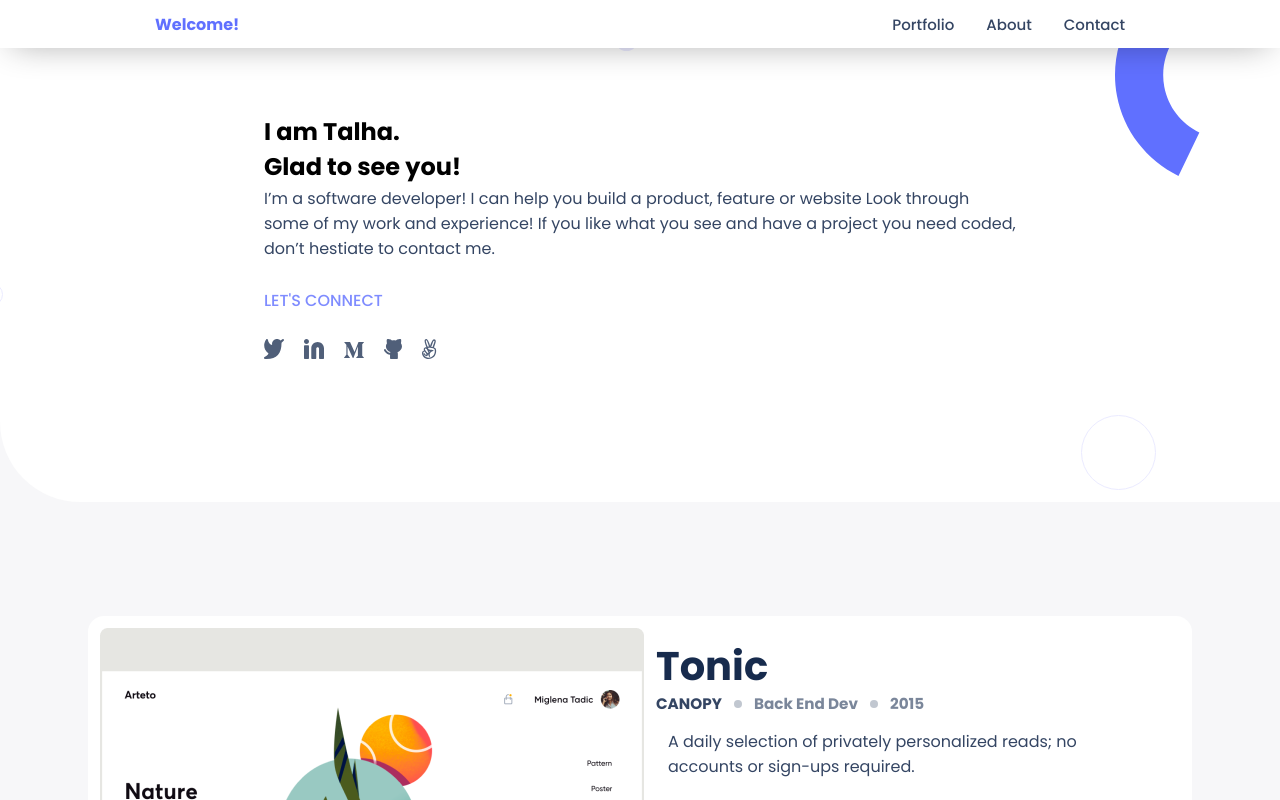
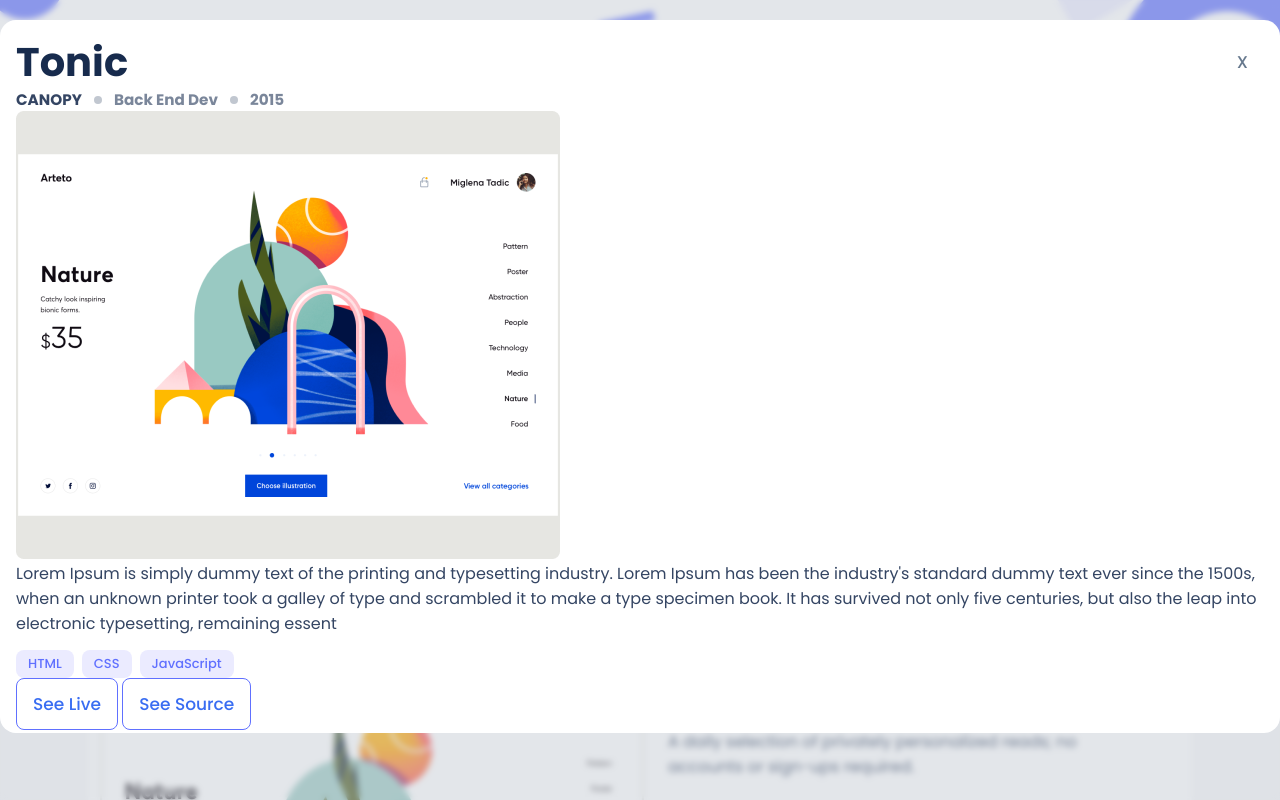
Before and after one commit to tkz96/tkz96.github.io, a website: page index.html in a window 1280 px wide. Shown: the top 800 px of the page. Drawn offline with Linux system fonts and the light colour scheme.

Commit message:
First attempt at a modal

```diff
--- a/css/styles.css
+++ b/css/styles.css
@@ -43,6 +43,39 @@ p {
   align-items: center;
   margin: 0;
   padding: 0;
+  z-index: 1;
+}
+
+#overlay {
+  /* display: none; */
+  background-color: rgba(193, 199, 208, 0.45);
+  backdrop-filter: blur(3px);
+  position: fixed;
+  top: 0;
+  right: 0;
+  bottom: 0;
+  left: 0;
+}
+
+#modal {
+  background-color: #fff;
+  position: absolute;
+  min-width: 343px;
+  height: 713px;
+  margin: auto;
+  top: 20px;
+  border-radius: 16px;
+  padding: 16px;
+}
+
+.modal-close-and-h2 {
+  display: flex;
+  justify-content: space-between;
+}
+
+#close-modal-btn {
+  border: none;
+  color: #67798e;
 }
 
 .app-header {
@@ -55,6 +88,7 @@ p {
   position: fixed;
   width: 100vw;
   box-shadow: 0 5px 35px -12px rgba(0, 0, 0, 0.45);
+  z-index: -1;
 }
 
 .app-header p {
--- /dev/null
+++ b/form-validation.js
@@ -0,0 +1,5 @@
+const email = document.getElementById('email');
+
+email.addEventListener('submit', () => {
+
+});
--- a/index.html
+++ b/index.html
@@ -27,7 +27,39 @@
     </script>
   </head>
   <body>
-
+    <div id="overlay">
+      <div id="modal">
+        <div class="card head">
+          <div class="modal-close-and-h2">
+            <h2>Tonic</h2>
+            <button id="close-modal-btn">X</button>
+          </div>
+          <ul class="caption">
+            <li class="canopy"><h3>CANOPY</h3></li>
+            <li><img src="assets/shapes/dot.svg" alt="dot" /></li>
+            <li><h3>Back End Dev</h3></li>
+            <li><img src="assets/shapes/dot.svg" alt="dot" /></li>
+            <li><h3>2015</h3></li>
+          </ul>
+        </div>
+        <img src="assets/card-images/mobile/1.png" class="image1" alt="" />
+        <img src="assets/card-images/desktop/1.png" class="image2" alt="" />
+        <div class="card text">
+          <p>
+            Lorem Ipsum is simply dummy text of the printing and typesetting industry. Lorem Ipsum has been the industry's standard dummy text ever since the 1500s, when an unknown printer took a galley of type and scrambled it to make a type specimen book. It has survived not only five centuries, but also the leap into electronic typesetting, remaining essent
+          </p>
+        </div>
+        <ul class="tags">
+          <li class="tag">HTML</li>
+          <li class="tag">CSS</li>
+          <li class="tag">JavaScript</li>
+        </ul>
+        <div class="card action">
+          <button type="button" class="see-project">See Live</button>
+          <button type="button" class="see-project">See Source</button>
+        </div>
+      </div>
+    </div>
     <header>
       <nav class="app-header">
         <a href="index.html"><p class="logo-placeholder">Welcome!</p></a>
@@ -374,9 +406,9 @@
                 <input
                   type="email"
                   name="email"
+                  id="email"
                   pattern="[a-z0-9._%+-]+@[a-z0-9.-]+\.[a-z]{2,4}$"
                   placeholder="Enter Your Email"
-                  required
                 />
               </li>
               <li>
```
Also changed, not shown: modal.js (added).
